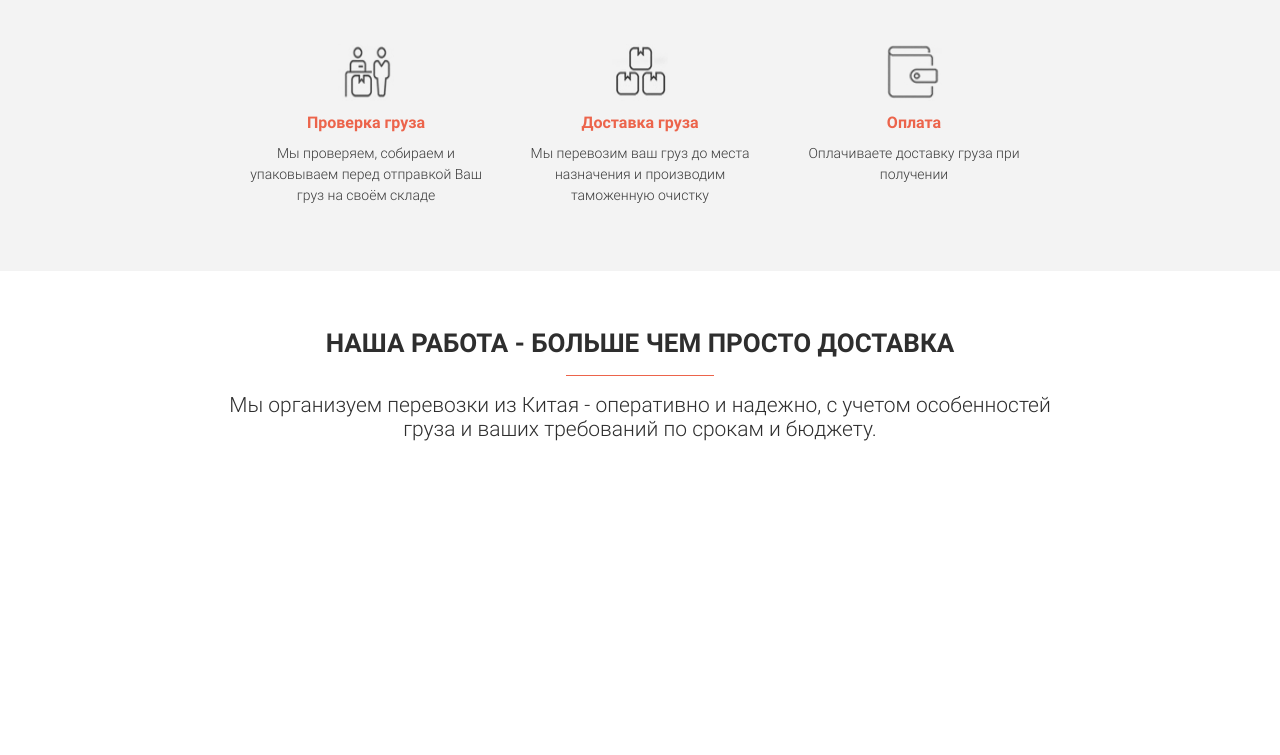
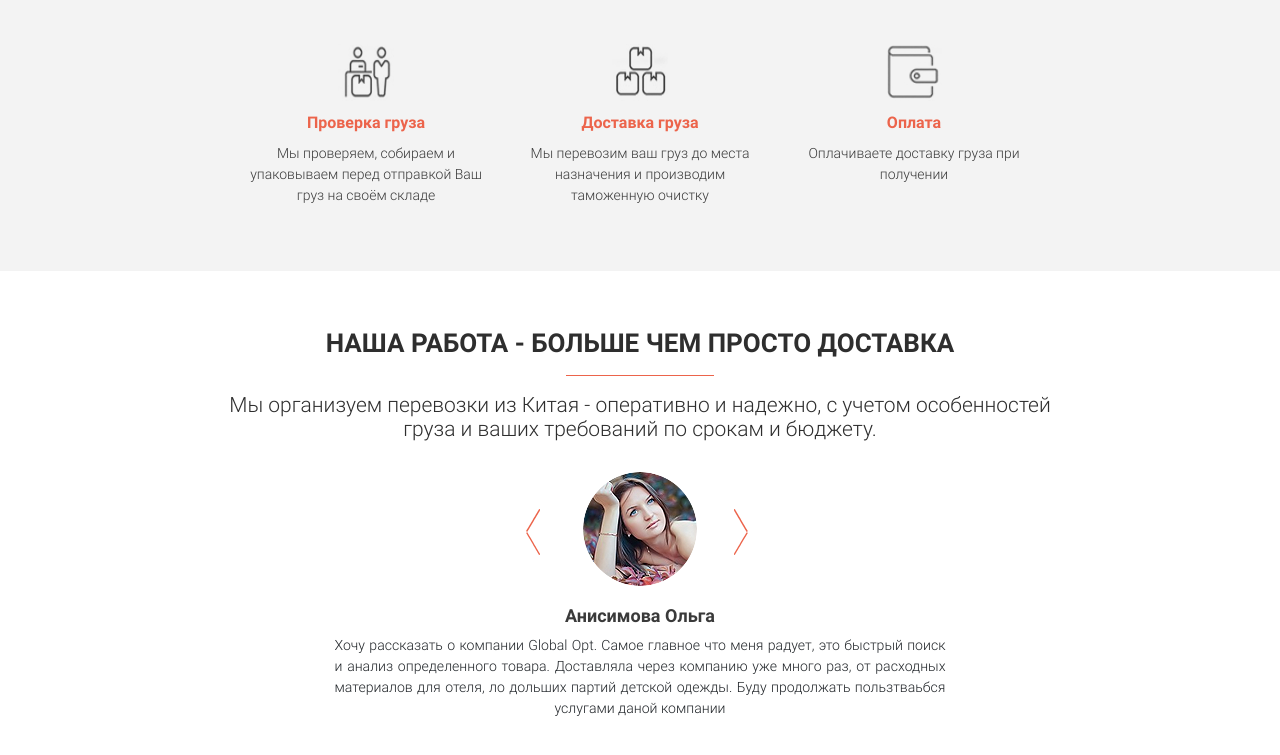
Before and after one commit to Pitrussya/globalopt, a website: page src/index.html in a window 1280 px wide. Shown: the part 3956-4711 px from the top of the page. Before the commit the page ends 4462 px from the top, so only its background shows below. Drawn offline with nearby package versions, Linux system fonts and the light colour scheme; files that its build step writes are made by us from their sources.

Commit message:
carusel slider

```diff
--- a/src/index.html
+++ b/src/index.html
@@ -346,7 +346,35 @@
             <h2 class="title">Наша работа - больше чем просто доставка</h2>
             <div class="divider"></div>
             <div class="descr descr-mt17">Мы организуем перевозки из Китая - оперативно и надежно, с учетом особенностей груза
-                и ваших требований по срокам и бюджету.</div>
+                и ваших требований по срокам и бюджету.
+            </div>
+            <div class="carusel">
+                <div class="carusel__wrapper">
+                    <div class="carusel__inner">
+                        <div class="carusel__item">
+                            <img src="img/photo1.png" alt="" class="carusel__item-img">
+                            <h3 class="carusel__item-title">Анисимова Ольга</h3>
+                            <p class="carusel__item-text">
+                              Хочу рассказать о компании Global Opt. Самое главное что меня радует, это быстрый поиск и анализ определенного товара. Доставляла через компанию уже много раз, от расходных материалов для отеля, ло дольших партий детской одежды. Буду продолжать пользтваьбся услугами даной компании</p>
+                          </div>
+                          <div class="carusel__item">
+                            <img src="img/about/abaut3.jpg" alt="" class="carusel__item-img">
+                            <h3 class="carusel__item-title">Анисимова Ольга</h3>
+                            <p class="carusel__item-text">
+                                Хочу рассказать о компании Global Opt. Самое главное что меня радует, это быстрый поиск и анализ определенного товара. Доставляла через компанию уже много раз, от расходных материалов для отеля, ло дольших партий детской одежды. Буду продолжать пользтваьбся услугами даной компании</p>
+                          </div>
+                          <div class="carusel__item">
+                            <img src="img/about/abaut1.jpg" alt="" class="carusel__item-img">
+                            <h3 class="carusel__item-title">Анисимова Ольга</h3>
+                            <p class="carusel__item-text">
+                              Хочу рассказать о компании Global Opt. Самое главное что меня радует, это быстрый поиск и анализ определенного товара. Доставляла через компанию уже много раз, от расходных материалов для отеля, ло дольших партий детской одежды. Буду продолжать пользтваьбся услугами даной компании</p>
+                          </div>
+                      </div>
+                    </div>
+                  <button class="carusel__btn prev"><img src="icons/prev.svg" alt="кнопка в лево"></button>
+                  <button class="carusel__btn next"><img src="icons/next.svg" alt="кнопка в право"></button>
+                </div>
+
         </div>
     </section>
     <script src='js/script.js'></script>
--- a/src/js/script.js
+++ b/src/js/script.js
@@ -0,0 +1,73 @@
+window.addEventListener('DOMContentLoaded', function () {
+    const slides = document.querySelectorAll('.carusel__item'),
+        prev = document.querySelector('.prev'),
+        next = document.querySelector('.next'),
+        caruselWrapper = document.querySelector('.carusel__wrapper'),
+        caruselField = document.querySelector('.carusel__inner'),
+        width = window.getComputedStyle(caruselWrapper).width;
+
+    let offset = 0;
+    let slideIndex = 1;
+
+
+    caruselField.style.width = 100 * slides.length +'%';
+
+    slides.forEach(slide => {
+        slide.style.width = width;
+      });
+
+    next.addEventListener('click', () => {
+       if (offset == +width.slice(0, width.length -2) * (slides.length - 1)) {
+           offset = 0;
+       } else {
+           offset += +width.slice(0, width.length -2);
+       }
+        caruselField.style.transform = `translateX(-${offset}px`;
+
+        if (slideIndex == slides.length) {
+            slideIndex = 1;
+          } else {
+            slideIndex++;
+          }
+    });
+
+    prev.addEventListener('click', () => {
+        if (offset == 0 ) {
+            offset = +width.slice(0, width.length -2) * (slides.length - 1);
+        } else {
+            offset -= +width.slice(0, width.length -2);
+        }
+         caruselField.style.transform = `translateX(-${offset}px`;
+
+         if (slideIndex == 1) {
+            slideIndex = slides.length;
+          } else {
+            slideIndex--;
+          }
+     });
+
+    // showSlide(slideIndex);
+    // function showSlide(n) {
+    //     if (n > slides.length) {
+    //         slideIndex = 1;
+    //     }
+
+    //     if (n < 1) {
+    //         slideIndex = slides.length;
+    //     }
+
+    //     slides.forEach(item => item.style.display = 'none');
+
+    //     slides[slideIndex - 1].style.display = '';
+    // }
+
+    // function slidePluse(n) {
+    //     showSlide(slideIndex += n);
+    // }
+
+    // prev.addEventListener('click', () => {
+    //     slidePluse(-1);
+    // });
+
+
+});
--- a/src/sass/blocks/_addinfo.scss
+++ b/src/sass/blocks/_addinfo.scss
@@ -2,7 +2,6 @@
     position: relative;
     padding: 58px 0 75px 0;
     background: url('/img/img_bg1.jpg') no-repeat 50%/cover;
-    width: 100vw;
     height: 342px;
     &__overlay {
         position: absolute;
--- a/src/sass/blocks/_button.scss
+++ b/src/sass/blocks/_button.scss
@@ -9,6 +9,8 @@
     color: #ffffff;
     background: $main-color;
     border: none;
+    text-decoration: none;
+    outline: none !important;
     &:hover {
         background-color: #dc5238;
     }
--- /dev/null
+++ b/src/sass/blocks/_carusel.scss
@@ -0,0 +1,54 @@
+.carusel {
+    position: relative;
+    width: 611px;
+    margin: 31px auto 0 auto;
+    &__wrapper {
+        overflow: hidden;
+    }
+    &__inner {
+        display: flex;
+        transition: all .5s;
+    }
+    &__item {
+        text-align: center;
+        &-img {
+            display: block;
+            border-radius: 100%;
+            width: 114px;
+            height: 114px;
+            margin: 0 auto;
+        }
+        &-title {
+            margin-top: 19px;
+            text-align: center;
+            font-size: 18px;
+            line-height: 22px;
+            font-weight: 700;
+            color: #3a3a3a;
+          }
+        &-text {
+            font-size: 14.1px;
+            font-weight: 300;
+            text-align: justify;
+            text-align-last: center;
+          }
+    }
+    &__btn {
+        border: none;
+        background: none;
+        text-decoration: none;
+        outline: none !important;
+    }
+  }
+
+  .prev {
+    position: absolute;
+    top: 14%;
+    left: 31%;
+  }
+
+  .next {
+    position: absolute;
+    top: 14%;
+    right: 32%;
+  }
--- a/src/sass/style.scss
+++ b/src/sass/style.scss
@@ -31,6 +31,7 @@ p {
 @import 'blocks/price';
 @import 'blocks/job';
 @import 'blocks/recall';
+@import 'blocks/carusel';
 @import 'blocks/title';
 @import 'blocks/header';
 @import 'blocks/button';
```
Also changed, not shown: dist/css/style.min.css, dist/icons/next.svg (added), dist/icons/prec.svg (added), dist/icons/prev.svg (added), dist/img/photo1.png (added), dist/index.html, dist/js/script.js, dist/js/slick.min.js (added), src/icons/next.svg (added), src/icons/prev.svg (added), src/img/photo1.png (added), 1 other file.
